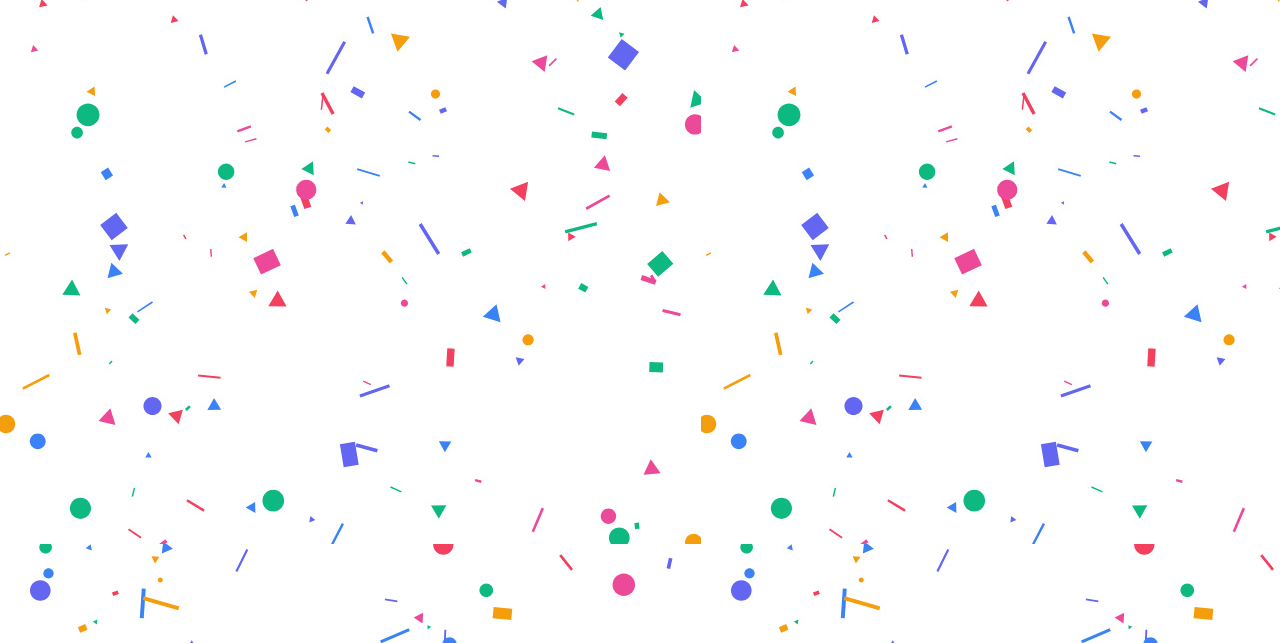
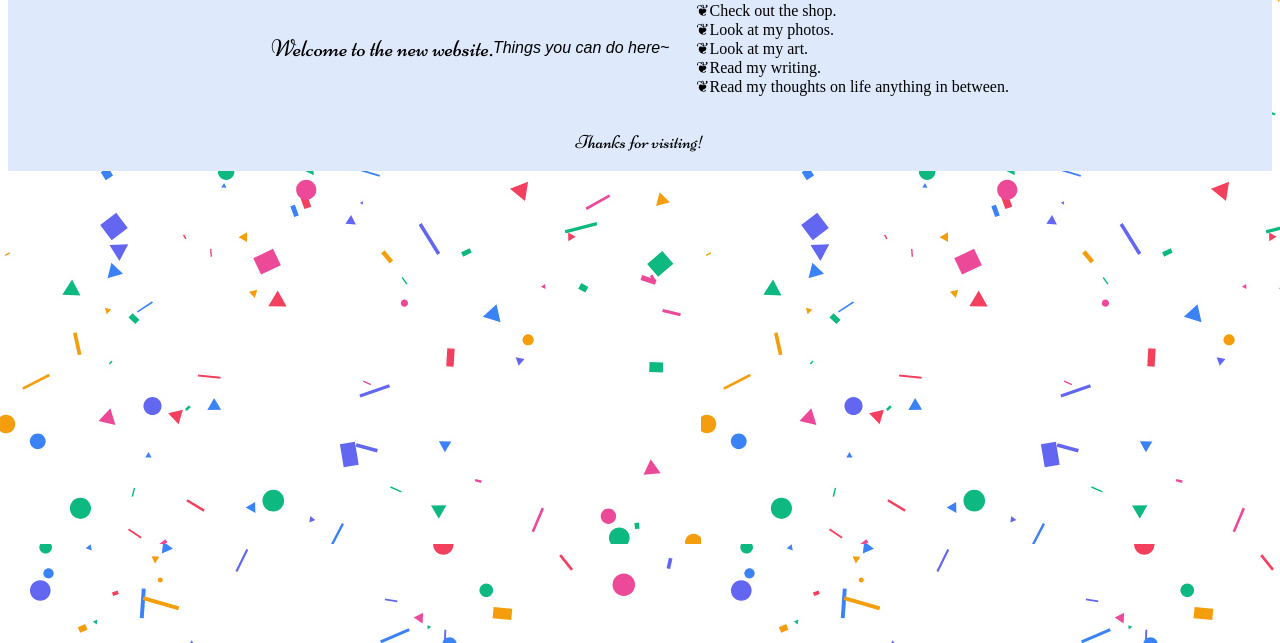
Before and after one commit to humansuperstar/My-Site, a plain HTML site: page index.html in a window 1280 px wide. Shown: the part 157-800 px from the top of the page. Drawn offline with Linux system fonts and the light colour scheme; no server answers; a web font is replaced by a local one.

Commit message:
Add directory page and enhance homepage layout with new sections

```diff
--- a/index.html
+++ b/index.html
@@ -4,7 +4,7 @@
     <meta lang="en">
     <meta charset="UTF-8">
     <meta name="viewport" content="width=device-width, initial-scale=1.0">
-    <meta name="title" content="Rori's New Site">
+    <title>Rori's New Site</title>
     <meta name="description" content="Rori made a new website! Check it out!!">
     <meta name="keywords" content="Human Superstar, Rori, Crybaby Crochet, Blog, Blogger, Blogging">
     <meta name="robots" content="noindex, nofollow">
@@ -30,12 +30,26 @@
           <a href="index.html">Home</a>
         </button>
         <button>
-          <a href="shop.html">Shop</a>
+          <a href="directory.html">Directory</a>
         </button>
       </div>
     </header>
+      </br>
     <main>
-      <div class="Top-Sect"></div>
+      <div class="Top-Sect">
+        <h2>Welcome to the new website.</h2>
+        <p><em>Things you can do here~</em></p>
+        <ul>
+          <li>Check out the shop.</li>
+          <li>Look at my photos.</li>
+          <li>Look at my art.</li>
+          <li>Read my writing.</li>
+          <li>Read my thoughts on life anything in between.</li>
+        </ul>
+      </div>
+      <div class="Bottom-Sect">
+        <h3>Thanks for visiting!</h3>
+      </div>
     </main>
   </body>
     <!--- SCRIPTS --->
--- a/stylesheet.css
+++ b/stylesheet.css
@@ -64,6 +64,10 @@ header {
   gap: 20px;
 }
 
+ul {
+  list-style-type: "\2766 ";
+  text-align: left;
+}
 
 .hdr-L {
   position: absolute;
@@ -76,3 +80,17 @@ header {
   right: 0;
   top: auto;
 }
+
+.Top-Sect {
+  background-color: #deeafc;
+  display: flex;
+  justify-content: center;
+  align-items: center;
+}
+
+.Bottom-Sect {
+  background-color: #deeafc;
+  display: flex;
+  justify-content: center;
+  align-items: center;
+}
```
Also changed, not shown: directory.html (added).
